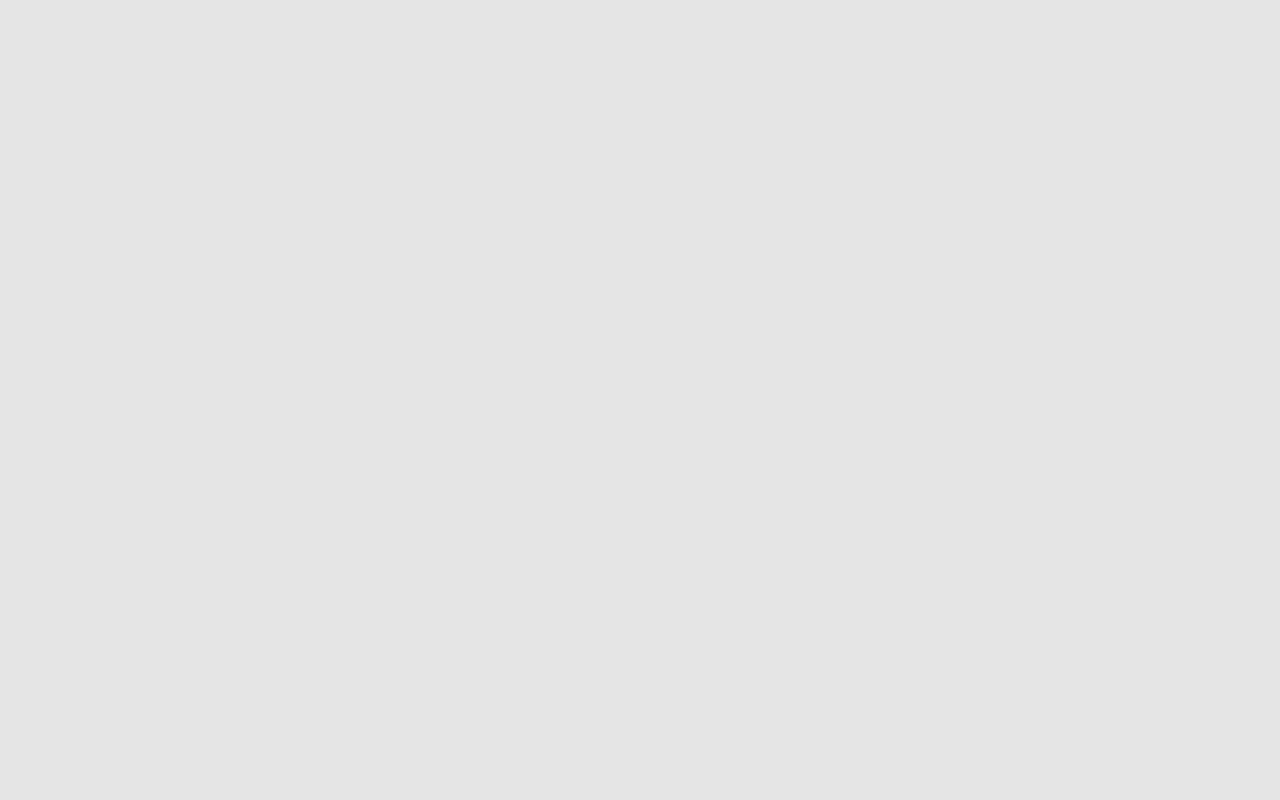
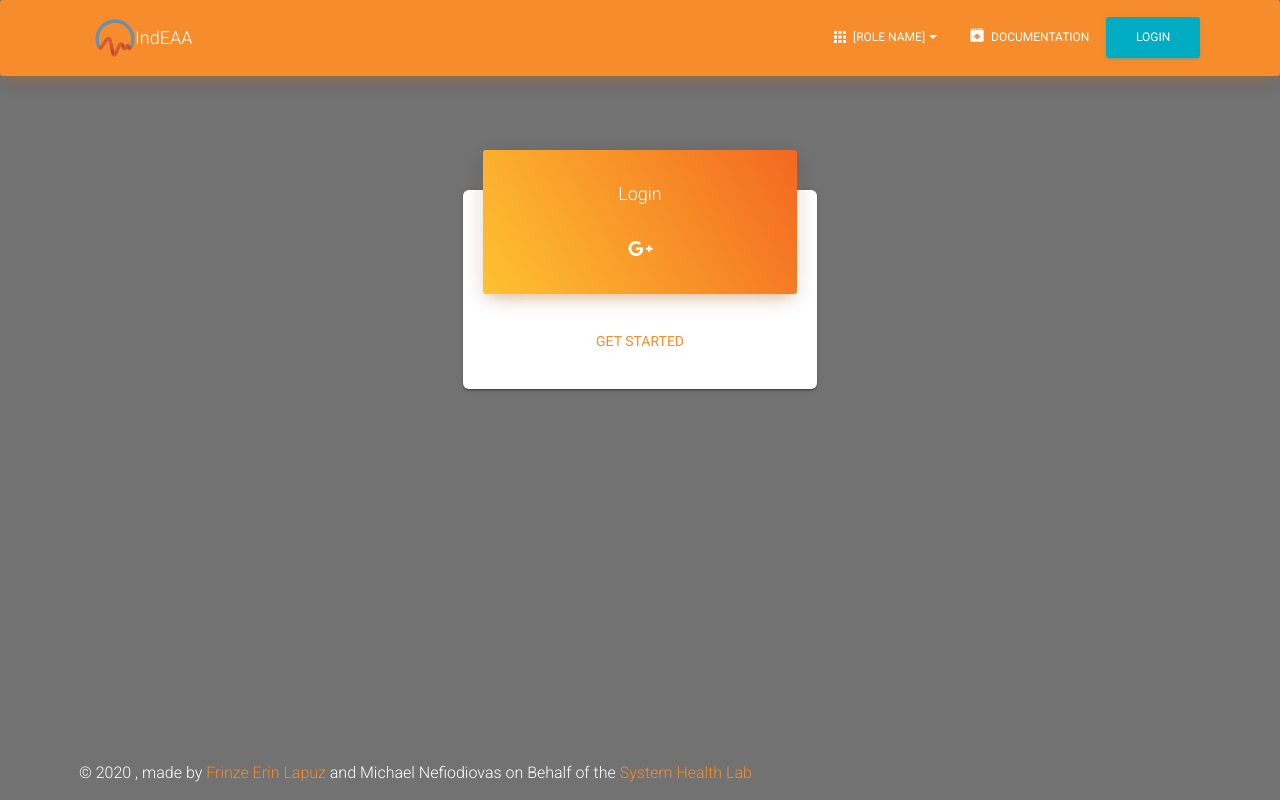
Before and after one commit to uwasystemhealth/IndEAA, a Next.js app in the folder client/: page / in a window 1280 px wide. Built offline with nearby package versions, Linux system fonts and the light colour scheme.

Commit message:
custom layout in the login page

```diff
--- a/client/pages/_app.js
+++ b/client/pages/_app.js
@@ -100,7 +100,11 @@ export default class MyApp extends App {
             </React.Fragment>
           )
           :
-          (<CustomLayout><Component {...pageProps} /></CustomLayout>)
+          (
+            <CustomLayout>
+              <Component {...pageProps} />
+            </CustomLayout>
+          )
         }
 
       </React.Fragment>
--- a/client/pages/index.js
+++ b/client/pages/index.js
@@ -9,7 +9,6 @@ import People from "@material-ui/icons/People";
 // core components
 import Header from "components/MaterialKit/Header/Header.js";
 import HeaderLinks from "components/MaterialKit/Header/HeaderLinks.js";
-import Footer from "components/MaterialKit/Footer/Footer.js";
 import GridContainer from "components/MaterialKit/Grid/GridContainer.js";
 import GridItem from "components/MaterialKit/Grid/GridItem.js";
 import Button from "components/MaterialKit/CustomButtons/Button.js";
@@ -18,6 +17,10 @@ import CardBody from "components/MaterialKit/Card/CardBody.js";
 import CardHeader from "components/MaterialKit/Card/CardHeader.js";
 import CardFooter from "components/MaterialKit/Card/CardFooter.js";
 import CustomInput from "components/MaterialKit/CustomInput/CustomInput.js";
+
+// Own Components
+import Navbar from "components/Layout/Navbar"
+import Footer from "components/Layout/Footer"
 
 import styles from "assets/jss/nextjs-material-kit/pages/loginPage.js";
 
@@ -40,6 +43,7 @@ export default function LoginPage(props) {
         backgroundPosition: "top center"
       }}
     >
+      <Navbar></Navbar>
       <div className={classes.container}>
         <GridContainer justify="center">
           <GridItem xs={12} sm={6} md={4}>
@@ -72,8 +76,9 @@ export default function LoginPage(props) {
           </GridItem>
         </GridContainer>
       </div>
+      <Footer whiteFont></Footer>
     </div>
   );
 }
 
-LoginPage.customLayout=()=><></>
+LoginPage.customLayout = ({ children }) => <div>{children}</div>
```
